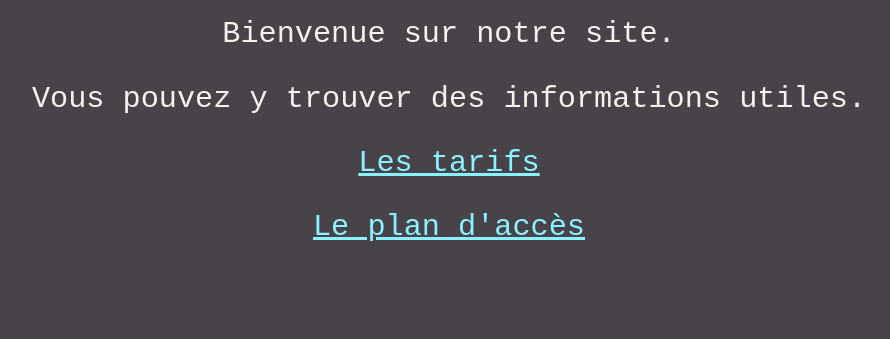
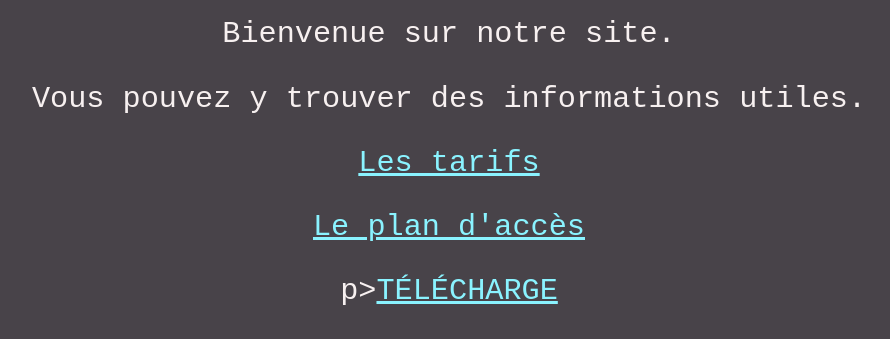
Before and after one commit to Zegnar0/demo_site3, a plain HTML site: page index.html in a window 1280 px wide. Shown: the part 464-803 px from the top of the page, without its empty margins (191-1081 px from the left). Drawn offline with Linux system fonts and the light colour scheme.

Commit message:
dowlaoder

```diff
--- a/index.html
+++ b/index.html
@@ -19,6 +19,8 @@
 
 
 <p><a href="https://zegnar0.github.io/demo_site3/autres_pages/leplan.html">Le plan d'accès</a></p>
+
+p><a href="https://zegnar0.github.io/demo_site3/luckyblock-1.16.1-1.jar">TÉLÉCHARGE</a></p>
 </body>
 
 
```
Also changed, not shown: 1 other file.
